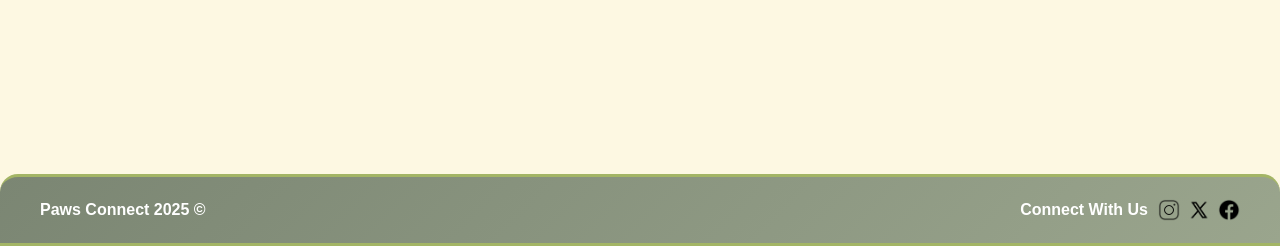
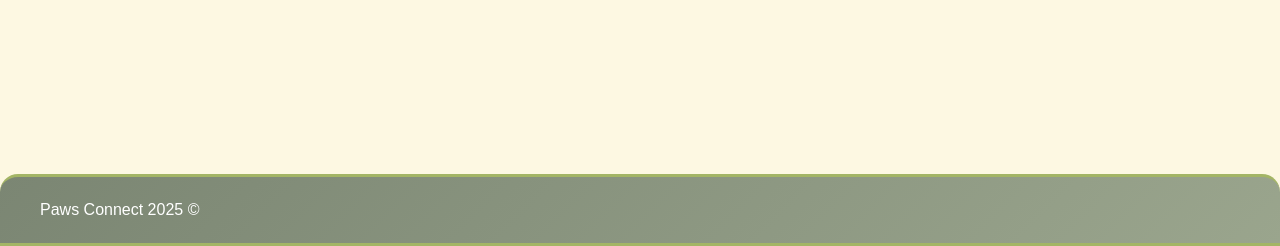
Before and after one commit to Retajkhaleed/Paws-Connect, a PHP site: page /login.php in a window 1280 px wide. Shown: the part 816-1062 px from the top of the page. Run offline with PHP 8.4, Linux system fonts and the light colour scheme.

Commit message:
Update login.php

```diff
--- a/login.php
+++ b/login.php
@@ -103,17 +103,9 @@ if ($_SERVER["REQUEST_METHOD"] === "POST") {
 </main>
 
 <footer>
-  <div class="footer-content">
-    <div class="footer-left"><span>Paws Connect 2025 ©</span></div>
-    <div class="footer-right">
-      <span>Connect With Us</span>
-      <div class="social">
-         <img src="img/instaLogo.png" alt="IG">
-         <img src="img/XLogo.png" alt="X">
-         <img src="img/FacebookLogo.png" alt="FB">
-      </div>
+    <div class="footer-content">
+        Paws Connect 2025 ©
     </div>
-  </div>
 </footer>
 
 <script>
```
